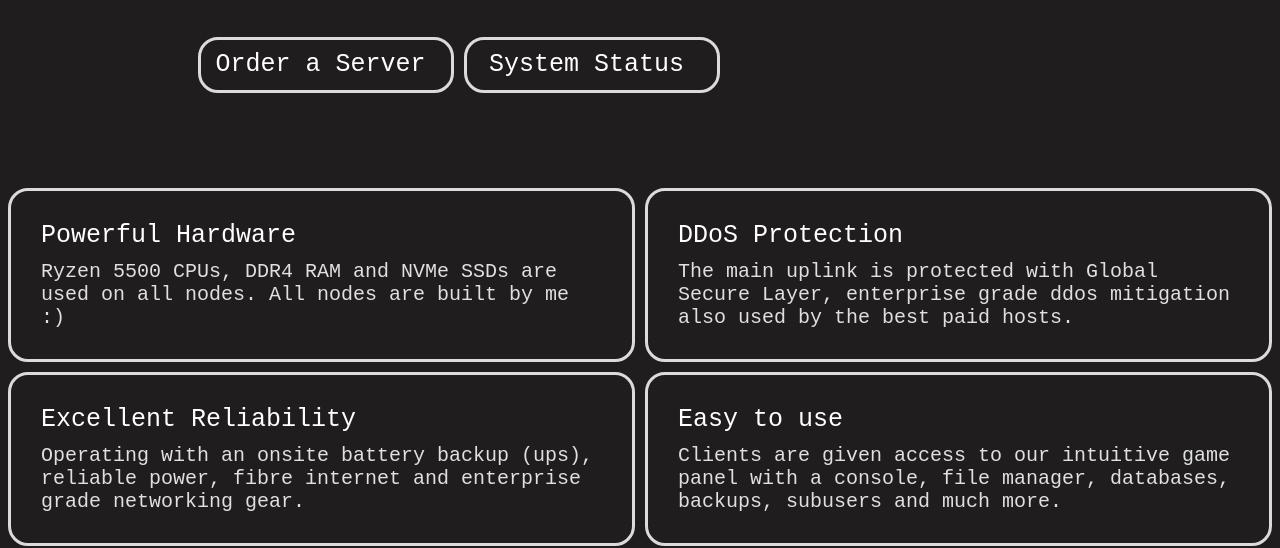
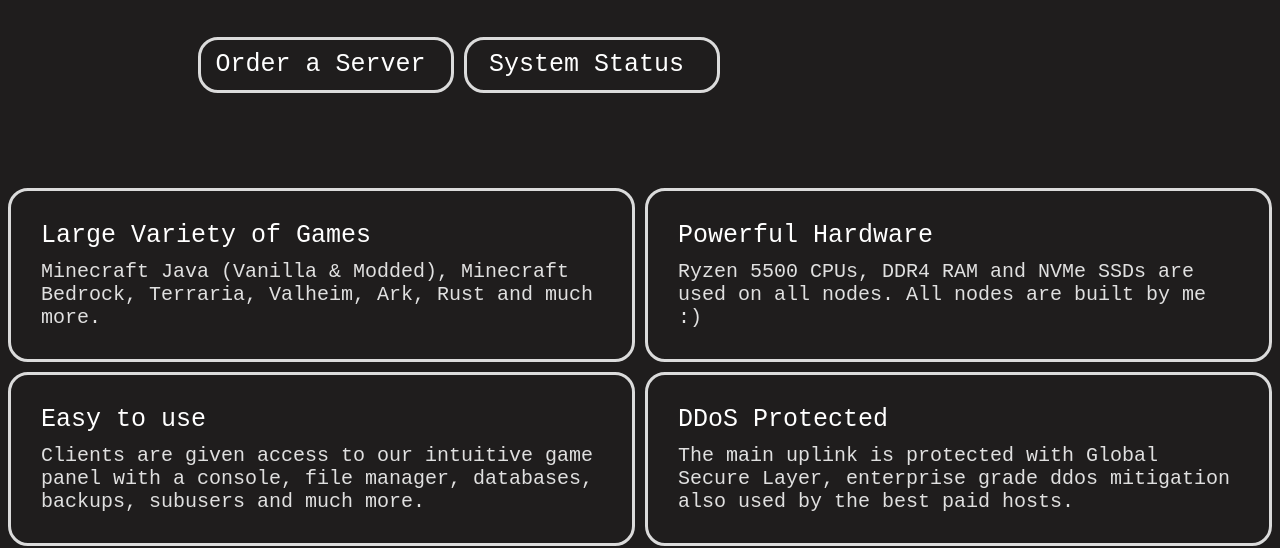
Before and after one commit to Alecks20/alecks.host, a plain HTML site: page index.html in a window 1280 px wide. Shown: the part 436-984 px from the top of the page. Drawn offline with Linux system fonts and the light colour scheme.

Commit message:
Update cards to put more important stuff first

```diff
--- a/index.html
+++ b/index.html
@@ -33,25 +33,25 @@
     <div style="margin-top: 75px;"></div>
 
     <div class="grid-container">
+      <div class="box">
+        <p class="box-title">Large Variety of Games</p>
+        <p class="box-description">Minecraft Java (Vanilla & Modded), Minecraft Bedrock, Terraria, Valheim, Ark, Rust and much more.</p>
+     </div>
      <div class="box">
         <p class="box-title">Powerful Hardware</p>
         <p class="box-description">Ryzen 5500 CPUs, DDR4 RAM and NVMe SSDs are used on all nodes. All nodes are built by me :)</p>
-     </div>
-     <div class="box">
-        <p class="box-title">DDoS Protection</p>
-        <p class="box-description">The main uplink is protected with Global Secure Layer, enterprise grade ddos mitigation also used by the best paid hosts.</p>
-     </div>
-     <div class="box">
-        <p class="box-title">Excellent Reliability</p>
-        <p class="box-description">Operating with an onsite battery backup (ups), reliable power, fibre internet and enterprise grade networking gear.</p>
      </div>
      <div class="box">
         <p class="box-title">Easy to use</p>
         <p class="box-description">Clients are given access to our intuitive game panel with a console, file manager, databases, backups, subusers and much more.</p>
      </div>
      <div class="box">
-        <p class="box-title">Hosted in Perth</p>
-        <p class="box-description">Perth residents will run at extremely low ping (Typically between 2ms and 20ms).</p>
+        <p class="box-title">DDoS Protected</p>
+        <p class="box-description">The main uplink is protected with Global Secure Layer, enterprise grade ddos mitigation also used by the best paid hosts.</p>
+     </div>
+     <div class="box">
+        <p class="box-title">Excellent Reliability</p>
+        <p class="box-description">Operating with an onsite battery backup (ups), reliable power, fibre internet and enterprise grade networking gear.</p>
      </div>
      <div class="box">
         <p class="box-title">Software Changer</p>
```
